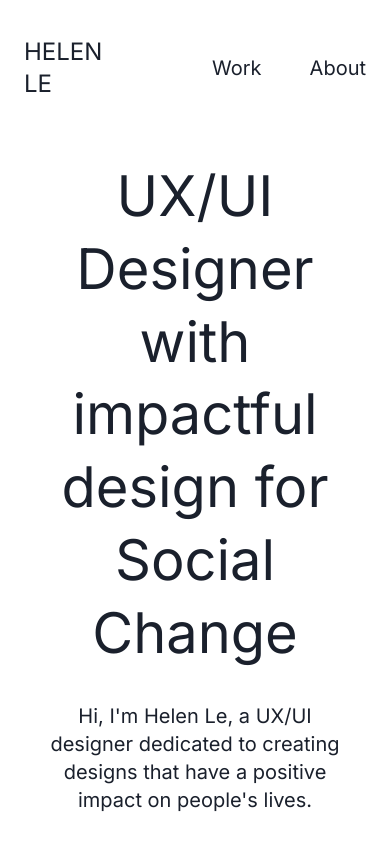
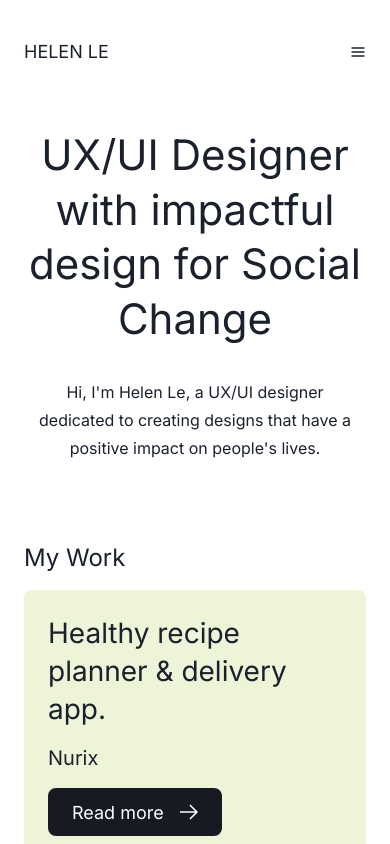
Before and after one commit to tuzkituan/helen-le, a React (Vite) app: page / in a window 390 px wide. Shown: the top 844 px of the page. Built offline with nearby package versions, Linux system fonts and the light colour scheme.

Commit message:
update nav bar

```diff
--- a/package.json
+++ b/package.json
@@ -10,6 +10,7 @@
     "preview": "vite preview"
   },
   "dependencies": {
+    "@chakra-ui/icons": "^2.0.19",
     "@chakra-ui/react": "^2.6.0",
     "@emotion/react": "^11.10.8",
     "@emotion/styled": "^11.10.8",
--- a/src/components/my-footer.jsx
+++ b/src/components/my-footer.jsx
@@ -69,7 +69,10 @@ const MyFooter = () => {
       color="#FAFAFA"
       flexDirection="column"
       fontWeight="400px"
-      fontSize="20px"
+      fontSize={{
+        base: "18px",
+        lg: "20px",
+      }}
       lineHeight="28px"
     >
       <Stack
--- a/src/components/my-header.jsx
+++ b/src/components/my-header.jsx
@@ -1,8 +1,55 @@
-import { Flex, Link, Spacer, Text } from "@chakra-ui/react";
+import { HamburgerIcon } from "@chakra-ui/icons";
+import {
+  CloseButton,
+  Drawer,
+  DrawerBody,
+  DrawerContent,
+  DrawerHeader,
+  DrawerOverlay,
+  Flex,
+  Link,
+  Stack,
+  Text,
+  useDisclosure,
+  useMediaQuery,
+} from "@chakra-ui/react";
 import { Link as ReactRouterLink } from "react-router-dom";
 
 const MyHeader = () => {
+  const { isOpen, onOpen, onClose } = useDisclosure();
+  const [isSmallerThan540] = useMediaQuery("(max-width: 540px)");
+
+  const menuItems = [
+    {
+      label: "Work",
+      link: "/",
+    },
+    {
+      label: "About",
+      link: "/about",
+    },
+  ];
+
+  const _renderLinks = (arr) => {
+    return arr.map((x) => (
+      <Link
+        as={ReactRouterLink}
+        to={x.link}
+        fontSize={{
+          base: "16px",
+          lg: "20px",
+        }}
+        fontWeight={500}
+        key={x.label}
+        onClick={onClose}
+      >
+        {x.label}
+      </Link>
+    ));
+  };
+
   return (
+    <>
       <Flex
         gap={12}
         paddingInline={{
@@ -14,14 +61,7 @@ const MyHeader = () => {
         }}
         paddingBlock="36px"
         alignItems="center"
-      // bgColor="gray.100"
-    >
-      <Text
-        fontSize="24px"
-        fontWeight={500}
-        lineHeight="32px"
-        textTransform="uppercase"
-        display="block"
+        justifyContent="space-between"
       >
         <Link
           as={ReactRouterLink}
@@ -30,19 +70,55 @@ const MyHeader = () => {
             textDecoration: "none",
           }}
         >
+          <Text
+            fontSize={{
+              base: "18px",
+              lg: "24px",
+            }}
+            lineHeight="32px"
+            textTransform="uppercase"
+            display="block"
+            fontWeight="700"
+          >
             HELEN LE
+          </Text>
         </Link>
-      </Text>
-      <Spacer />
-      <Flex gap={12}>
-        <Link as={ReactRouterLink} to="/" fontSize="20px" fontWeight={500}>
-          Work
+        <Flex alignItems="center" gap={4}>
+          {!isSmallerThan540 ? (
+            _renderLinks(menuItems)
+          ) : (
+            <Link className="icon" onClick={onOpen}>
+              <Flex alignItems="center">
+                <HamburgerIcon />
+              </Flex>
             </Link>
-        <Link as={ReactRouterLink} to="/about" fontSize="20px" fontWeight={500}>
-          About
-        </Link>
+          )}
         </Flex>
       </Flex>
+      <Drawer
+        placement="right"
+        onClose={onClose}
+        isOpen={isOpen}
+        closeOnEsc
+        closeOnOverlayClick
+        blockScrollOnMount
+      >
+        <DrawerOverlay />
+        <DrawerContent>
+          <DrawerHeader borderBottomWidth="1px">
+            <Flex justifyContent="space-between" alignItems="center">
+              <Text mb={0}>Menu</Text>
+              <CloseButton onClick={onClose} />
+            </Flex>
+          </DrawerHeader>
+          <DrawerBody paddingBlock={8}>
+            <Stack direction="column" spacing={4}>
+              {_renderLinks(menuItems)}
+            </Stack>
+          </DrawerBody>
+        </DrawerContent>
+      </Drawer>
+    </>
   );
 };
 
--- a/src/layouts/root.jsx
+++ b/src/layouts/root.jsx
@@ -1,14 +1,28 @@
+import { Box } from "@chakra-ui/react";
 import { Outlet } from "react-router-dom";
+import MyFooter from "../components/my-footer";
 import MyHeader from "../components/my-header";
-import MyFooter from "../components/my-footer";
 
 export default function Root() {
   return (
     <div>
       <MyHeader />
-      <div id="content">
+      <Box
+        paddingInline={{
+          md: "104px",
+          sm: "24px",
+          lg: "104px",
+          xl: "230px",
+          base: "24px",
+        }}
+        paddingTop={{
+          base: "24px",
+          md: "60px",
+        }}
+        paddingBottom="48px"
+      >
         <Outlet />
-      </div>
+      </Box>
       <MyFooter />
     </div>
   );
--- a/src/pages/about.jsx
+++ b/src/pages/about.jsx
@@ -1,7 +1,5 @@
-import React from "react";
-
 const About = () => {
-  return <div>About</div>;
+  return <div>Everything will be OK. Try your best, my bé Cam ♥️</div>;
 };
 
 export default About;
--- a/src/pages/home.jsx
+++ b/src/pages/home.jsx
@@ -3,25 +3,11 @@ import MyWork from "./my-work";
 
 const Home = () => {
   return (
-    <Box
-      paddingInline={{
-        md: "104px",
-        sm: "24px",
-        lg: "104px",
-        xl: "230px",
-        base: "24px",
-      }}
-      paddingTop={{
-        base: "24px",
-        md: "60px",
-      }}
-      paddingBottom="48px"
-      w="100%"
-    >
+    <Box w="100%">
       <Flex flexDirection="column" gap={8} alignItems="center">
         <Text
           fontSize={{
-            base: "56px",
+            base: "42px",
             md: "72px",
           }}
           fontWeight={700}
@@ -31,7 +17,10 @@ const Home = () => {
           UX/UI Designer with impactful design for Social Change
         </Text>
         <Text
-          fontSize={20}
+          fontSize={{
+            base: "16px",
+            md: "20px",
+          }}
           fontWeight={400}
           lineHeight="28px"
           textAlign="center"
--- a/src/pages/my-work.jsx
+++ b/src/pages/my-work.jsx
@@ -37,7 +37,15 @@ const MyWork = () => {
     color,
   }) => {
     return (
-      <Box key={id} bgColor={color} p="64px" borderRadius="8px">
+      <Box
+        key={id}
+        bgColor={color}
+        p={{
+          base: "24px",
+          lg: "64px",
+        }}
+        borderRadius="8px"
+      >
         <Flex
           w="100%"
           justifyContent="space-between"
@@ -58,8 +66,14 @@ const MyWork = () => {
           >
             <Text
               w="fit-content"
-              fontSize="38px"
-              lineHeight="46px"
+              fontSize={{
+                base: "28px",
+                lg: "38px",
+              }}
+              lineHeight={{
+                base: "38px",
+                lg: "46px",
+              }}
               fontWeight={400}
             >
               {description}
```
Also changed, not shown: 1 other file (tests, documents, lock files or other folders). Lines whose indentation alone changed are shown as unchanged.
